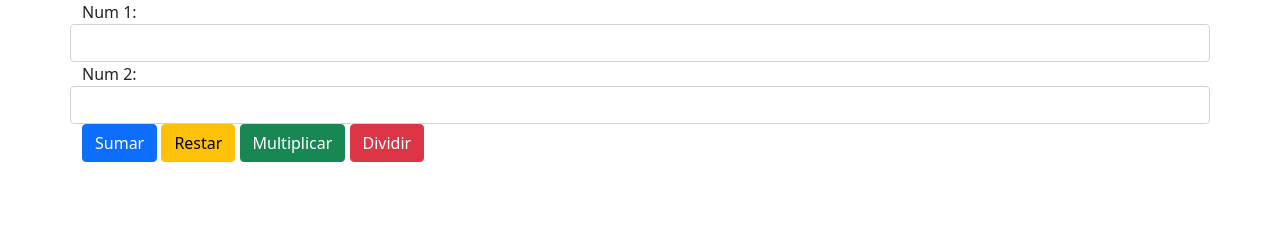
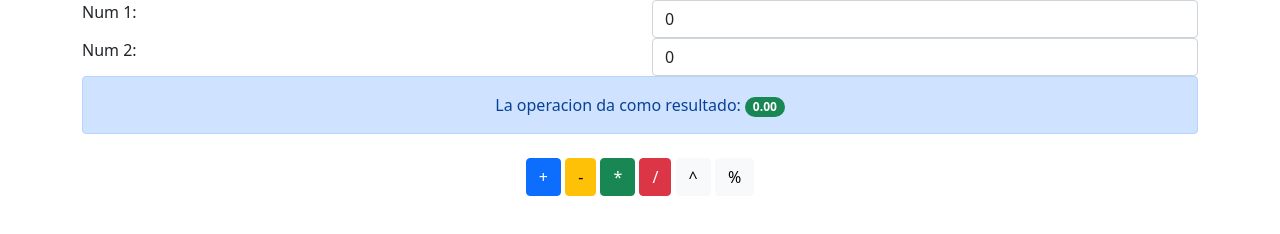
Before and after one commit to usis007220/Programacion_IV, a plain HTML site: page progra/index.html in a window 1280 px wide. Drawn offline with nearby package versions, Linux system fonts and the light colour scheme.

Commit message:
terminacion calculadora basica

```diff
--- a/progra/index.html
+++ b/progra/index.html
@@ -12,24 +12,38 @@
         <div class="container">
             <div class="row">
                 <div class="col">Num 1:</div>
-            <div class="col"></div>
-                <input type="text" class="form-control">
+                <div class="col">
+                    <input v-model="num1" title="Num 1" type="text" class="form-control">
+                </div>
             </div>
             <div class="row">
                 <div class="col">Num 2:</div>
-            <div class="col"></div>
-            <input type="text" class="form-control">
+                <div class="col">
+                    <input v-model="num2" title="Num 2" type="text" class="form-control">
+                </div>
             </div>
             <div class="row">
-            <div class="col">
-                <input class="btn btn-primary" type="submit" value="Sumar">
-                <input class="btn btn-warning" type="reset" value="Restar">
-                <button class="btn btn-success">Multiplicar</button>
-                <button class="btn btn-danger">Dividir</button>
+                <div class="col text-center">
+                    <div class="alert alert-primary" role="alert">
+                        La operacion
+                        <span class="badge rounded-pill bg-dark">{{tipo}}</span>
+                        da como resultado:
+                        <span class="badge rounded-pill bg-success">{{resp.toFixed(2)}}</span>
+                    </div>
+
+                </div>
+            </div>
+            <div class="row m-2">
+                <div class="col text-center">
+                    <button v-on:click="operacion('+')" class="btn btn-primary">+</button>
+                    <button v-on:click="operacion('-')" class="btn btn-warning">-</button>
+                    <button v-on:click="operacion('*')" class="btn btn-success">*</button>
+                    <button v-on:click="operacion('/')" class="btn btn-danger">/</button>
+                    <button v-on:click="operacion('^')" class="btn btn-light">^</button>
+                    <button v-on:click="operacion('%')" class="btn btn-light">%</button>
                 </div>
             </div>
         </div>
-
     </div>
 
     <script src="https://cdn.jsdelivr.net/npm/vue@2/dist/vue.js"></script>
@@ -37,7 +51,35 @@
         var app = new Vue({
             el: '#app',
             data: {
-                mensaje: 'Hola mundo desde Vue.js'
+                num1:'0',
+                num2:'0',
+                resp:0,
+                tipo:''
+            },
+            methods:{
+                operacion(tipo){
+                    this.tipo = tipo;
+                    switch(tipo){
+                        case '+':
+                            this.resp = parseFloat(this.num1 || 0) + parseFloat(this.num2 || 0);
+                            break;
+                        case '-':
+                            this.resp = parseFloat(this.num1 || 0) - parseFloat(this.num2 || 0);
+                            break;
+                        case '*':
+                            this.resp = parseFloat(this.num1 || 0) * parseFloat(this.num2 || 0);
+                            break;
+                        case '/':
+                            this.resp = parseFloat(this.num1 || 0) / parseFloat(this.num2 || 0);
+                            break;
+                        case '^':
+                            this.resp = Math.pow(parseFloat(this.num1 || 0), parseFloat(this.num2 || 0));
+                            break;
+                        case '%':
+                            this.resp = parseFloat(this.num1 || 0) * parseFloat(this.num2 || 0)/100;
+                            break;
+                    }
+                }
             }
         });
     </script>
```
Lines whose indentation alone changed are shown as unchanged.
